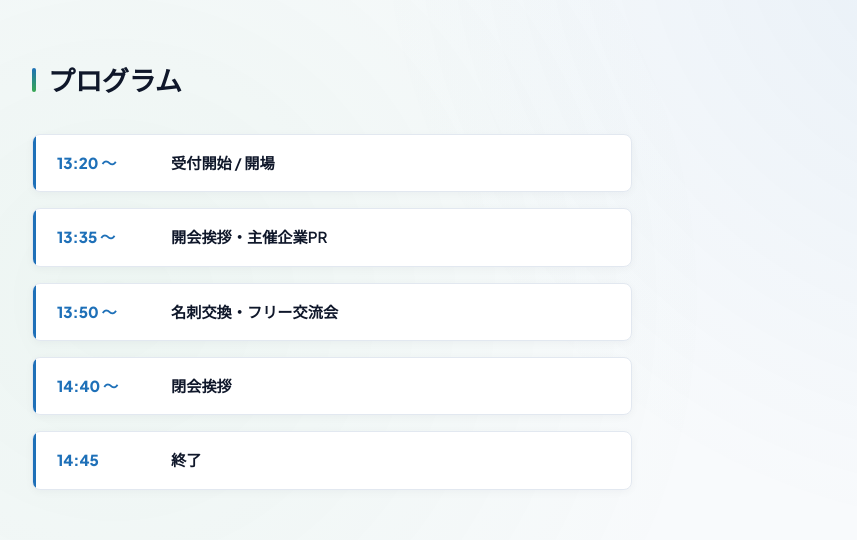
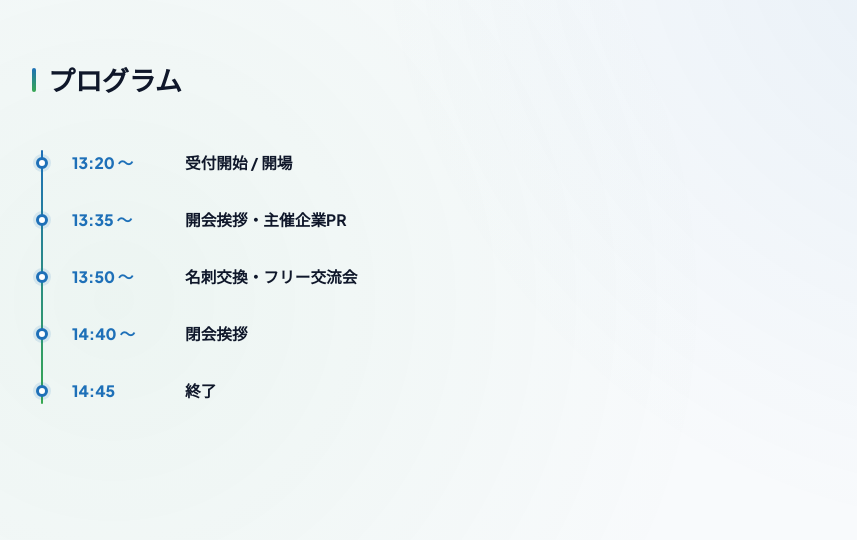
Before and after one commit to spursweb-byte/kouryukai_2026, a Next.js app: page / in a window 1280 px wide. Shown: the part 1020-1560 px from the top of the page, without its empty margins (78-935 px from the left). Built offline with nearby package versions, Linux system fonts and the light colour scheme; no server answers; the database is empty.

Commit message:
style: replace timeline block cards with a sleek vertical line and node dots

```diff
--- a/src/app/page.module.css
+++ b/src/app/page.module.css
@@ -426,44 +426,67 @@
 .timeline {
   display: flex;
   flex-direction: column;
-  gap: 16px;
+  gap: 0;
   max-width: 600px;
+  position: relative;
+  padding-left: 28px;
+}
+
+/* タイムライン全体を一本で貫くスマートなグラデーション垂直線 */
+.timeline::before {
+  content: '';
+  position: absolute;
+  left: 9px;
+  top: 16px;
+  bottom: 16px;
+  width: 2px;
+  background: linear-gradient(to bottom, var(--spurs-blue) 0%, var(--spurs-green) 100%);
+  border-radius: 1px;
 }
 
 .timelineItem {
   display: flex;
   align-items: center;
-  gap: 24px;
-  background: #ffffff;
-  border: 1px solid var(--card-border);
-  padding: 16px 24px;
-  border-radius: var(--border-radius-sm);
-  box-shadow: var(--shadow-sm);
+  gap: 28px;
+  padding: 16px 12px;
   position: relative;
-  overflow: hidden;
+  transition: transform 0.25s ease;
 }
 
-.timelineItem::before {
-  content: '';
+.timelineItem:hover {
+  transform: translateX(4px);
+}
+
+/* 軸線上のスマートなドットノード */
+.timelineDot {
   position: absolute;
-  left: 0;
-  top: 0;
-  width: 3px;
-  height: 100%;
+  left: -24px;
+  width: 12px;
+  height: 12px;
+  border-radius: 50%;
+  background: #ffffff;
+  border: 3px solid var(--spurs-blue);
+  box-shadow: 0 0 0 3px rgba(30, 112, 184, 0.12);
+  z-index: 1;
+  transition: all 0.25s ease;
+}
+
+.timelineItem:hover .timelineDot {
   background: var(--spurs-blue);
+  box-shadow: 0 0 0 5px rgba(30, 112, 184, 0.25);
 }
 
 .timelineTime {
-  font-size: 0.95rem;
+  font-size: 0.98rem;
   font-weight: 800;
   color: var(--spurs-blue);
-  width: 90px;
+  width: 85px;
   flex-shrink: 0;
 }
 
 .timelineTitle {
-  font-size: 0.95rem;
-  font-weight: 600;
+  font-size: 0.98rem;
+  font-weight: 700;
   color: var(--text-primary);
 }
 
--- a/src/components/MainView.tsx
+++ b/src/components/MainView.tsx
@@ -174,22 +174,27 @@ export default function MainView({ initialConfirmedCount }: MainViewProps) {
               <h3 className={styles.sectionHeading}>プログラム</h3>
               <div className={styles.timeline}>
                 <div className={styles.timelineItem}>
+                  <span className={styles.timelineDot} />
                   <span className={styles.timelineTime}>13:20 ～</span>
                   <span className={styles.timelineTitle}>受付開始 / 開場</span>
                 </div>
                 <div className={styles.timelineItem}>
+                  <span className={styles.timelineDot} />
                   <span className={styles.timelineTime}>13:35 ～</span>
                   <span className={styles.timelineTitle}>開会挨拶・主催企業PR</span>
                 </div>
                 <div className={styles.timelineItem}>
+                  <span className={styles.timelineDot} />
                   <span className={styles.timelineTime}>13:50 ～</span>
                   <span className={styles.timelineTitle}>名刺交換・フリー交流会</span>
                 </div>
                 <div className={styles.timelineItem}>
+                  <span className={styles.timelineDot} />
                   <span className={styles.timelineTime}>14:40 ～</span>
                   <span className={styles.timelineTitle}>閉会挨拶</span>
                 </div>
                 <div className={styles.timelineItem}>
+                  <span className={styles.timelineDot} />
                   <span className={styles.timelineTime}>14:45</span>
                   <span className={styles.timelineTitle}>終了</span>
                 </div>
```
